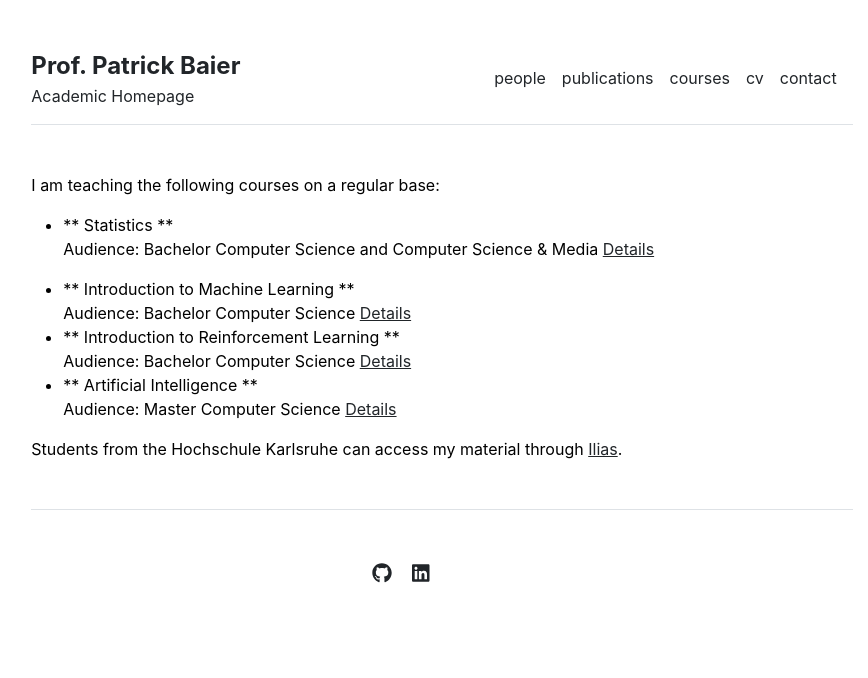
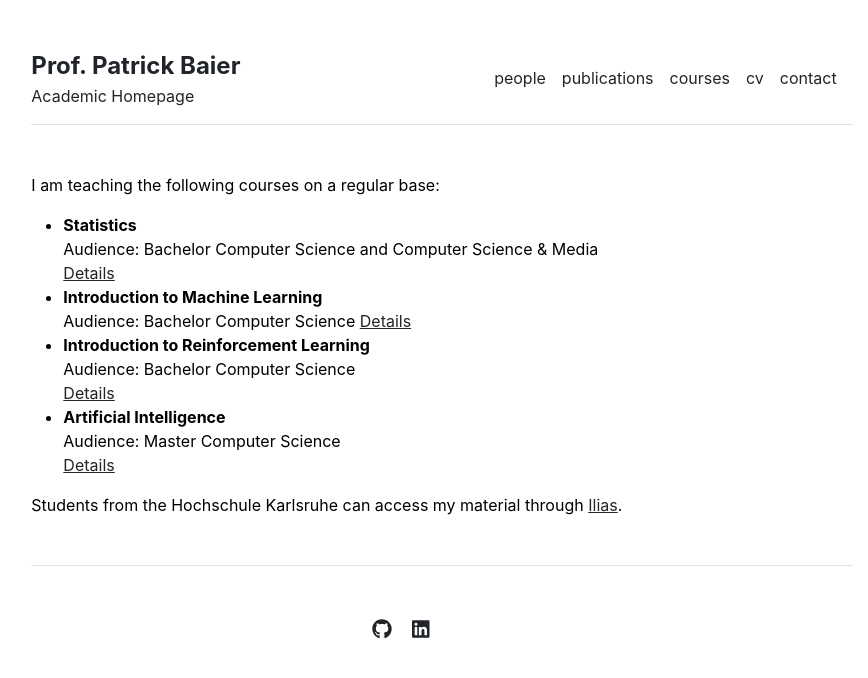
Before and after one commit to pabair/pabair.github.io, a Jekyll site: the page built from courses.md, in a window 1280 px wide. Shown: the top 678 px of the page, without its empty margins (198-1066 px from the left). Built offline with Jekyll 4.4.1, drawn with Linux system fonts in a browser that asks for light colours.

Commit message:
added content

```diff
--- a/courses.md
+++ b/courses.md
@@ -5,18 +5,17 @@ title: "Courses"
 
 I am teaching the following courses on a regular base:
 
-- ** Statistics ** <br>
-Audience: Bachelor Computer Science and Computer Science & Media
+- **Statistics** <br>
+Audience: Bachelor Computer Science and Computer Science & Media <br>
 [Details](https://www.iwi.hs-karlsruhe.de/iwii/info/module/INFB/7/INFB2507)
-
-- ** Introduction to Machine Learning **<br>
+- **Introduction to Machine Learning**<br>
 Audience: Bachelor Computer Science
 [Details](https://www.iwi.hs-karlsruhe.de/iwii/info/module/INFB/7/INFB3307)
-- ** Introduction to Reinforcement Learning **<br>
-Audience: Bachelor Computer Science
+- **Introduction to Reinforcement Learning**<br>
+Audience: Bachelor Computer Science <br>
 [Details](https://www.iwi.hs-karlsruhe.de/iwii/info/module/INFB/7/INFB7107)
-- ** Artificial Intelligence **<br>
-Audience: Master Computer Science
+- **Artificial Intelligence**<br>
+Audience: Master Computer Science<br>
 [Details](https://www.iwi.hs-karlsruhe.de/iwii/info/module/INFM/7/INFM210ML)
 
 Students from the Hochschule Karlsruhe can access my material through [Ilias](https://ilias.h-ka.de/goto.php?target=cat_452250&client_id=HSKA).
```
